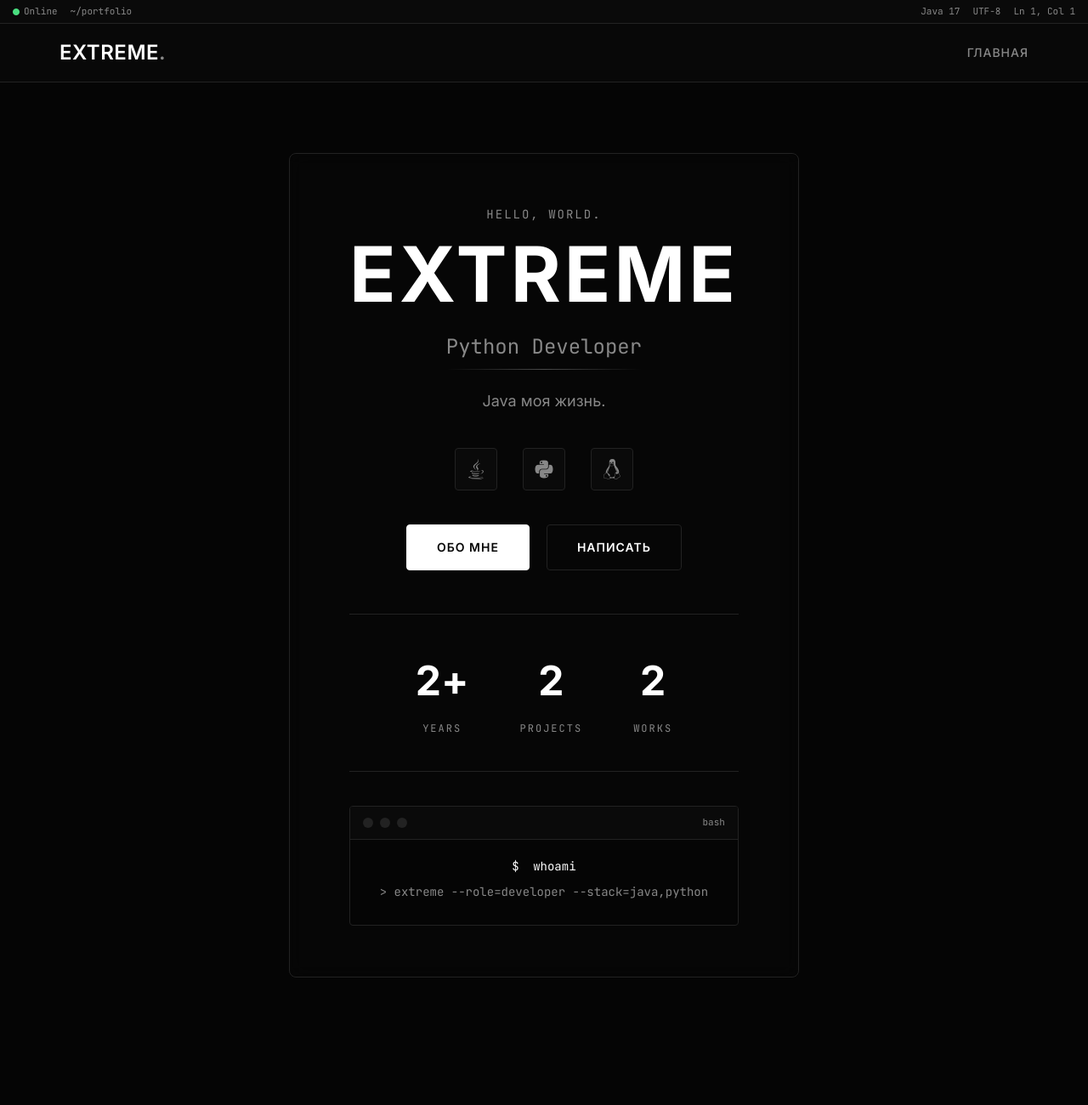
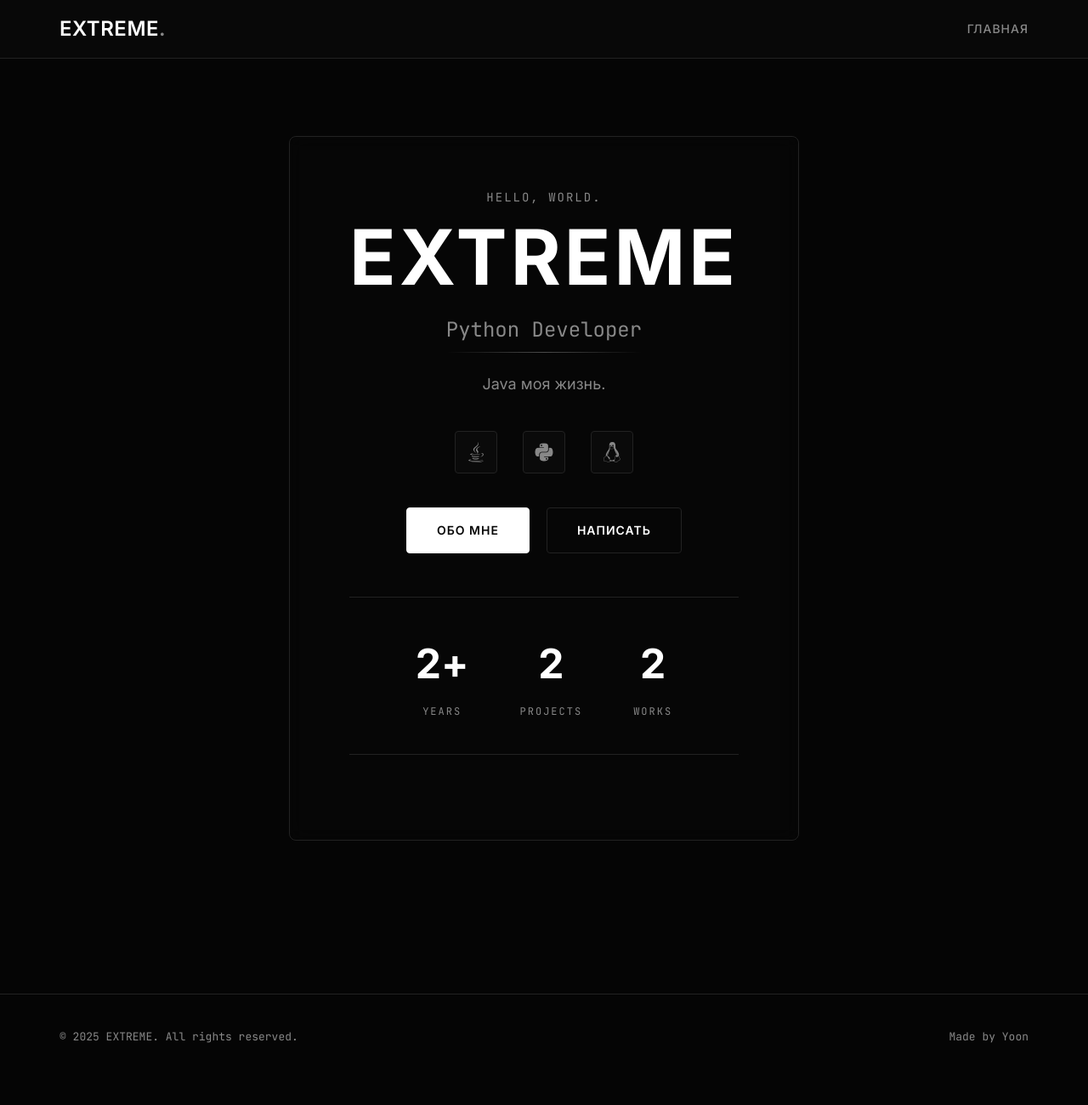
Before and after one commit to Frozen811/ext-site-bio, a website: page index.html in a window 1280 px wide. Shown: the top 1300 px of the page at 85% size. After the commit the page ends 1270 px from the top, so only its background shows below. Drawn offline with Linux system fonts and the light colour scheme.

Commit message:
Добавлены секции с именами пользователей и правилами общения на странице "О себе", удалены статус-бар и терминал из главной страницы, обновлены стили для новых секций и удалены неиспользуемые стили.

```diff
--- a/css/style.css
+++ b/css/style.css
@@ -63,36 +63,6 @@ ul { list-style: none; }
     display: none;
 }
 
-/* --- СТАТУС-БАР IDE --- */
-.status-bar {
-    position: fixed;
-    top: 0;
-    left: 0;
-    width: 100%;
-    height: 28px;
-    background: var(--bg-secondary);
-    border-bottom: 1px solid var(--border-color);
-    display: flex;
-    justify-content: space-between;
-    align-items: center;
-    padding: 0 15px;
-    font-family: var(--font-mono);
-    font-size: 11px;
-    color: var(--text-secondary);
-    z-index: 1000;
-}
-.status-left,
-.status-right {
-    display: flex;
-    gap: 15px;
-    align-items: center;
-}
-.status-item {
-    display: flex;
-    align-items: center;
-    gap: 5px;
-}
-
 /* --- ДЕКОРАТИВНАЯ СЕТКА --- */
 .grid-overlay {
     position: fixed;
@@ -118,7 +88,7 @@ ul { list-style: none; }
 /* --- HEADER --- */
 header {
     position: fixed;
-    top: 28px; /* Отступ под статус-бар */
+    top: 0;
     left: 0;
     width: 100%;
     z-index: 100;
@@ -172,7 +142,7 @@ nav a:hover::after { width: 100%; }
 
 /* --- HERO SECTION --- */
 .hero-section {
-    padding: 180px 0 100px; /* Увеличен отступ под статус-бар */
+    padding: 160px 0 100px;
     min-height: 80vh;
     display: flex;
     align-items: center;
@@ -500,6 +470,55 @@ section { padding: 80px 0; }
 }
 .tag.copied::after { opacity: 1; top: -25px; }
 
+/* --- USERNAMES SECTION --- */
+.usernames-section {
+    margin-top: 30px;
+    padding-top: 30px;
+    border-top: 1px solid var(--border-color);
+}
+.warning-text {
+    font-size: 12px;
+    color: var(--text-secondary);
+    font-family: var(--font-mono);
+    margin-top: 10px;
+    font-style: italic;
+}
+
+/* --- RULES SECTION --- */
+.rules-section {
+    margin-top: 30px;
+    padding-top: 30px;
+    border-top: 1px solid var(--border-color);
+}
+.rules-list {
+    display: flex;
+    flex-direction: column;
+    gap: 12px;
+    margin-top: 15px;
+}
+.rule-item {
+    display: flex;
+    align-items: flex-start;
+    gap: 12px;
+    font-size: 14px;
+    color: var(--text-secondary);
+    font-family: var(--font-body);
+    padding: 10px;
+    background: var(--bg-main);
+    border: 1px solid var(--border-color);
+    border-radius: 4px;
+    transition: border-color 0.3s ease;
+}
+.rule-item:hover {
+    border-color: var(--text-primary);
+}
+.rule-icon {
+    font-size: 16px;
+    color: var(--text-primary);
+    flex-shrink: 0;
+    font-weight: 700;
+}
+
 .status-box {
     background: var(--bg-main);
     padding: 15px;
@@ -510,6 +529,7 @@ section { padding: 80px 0; }
     font-size: 14px;
     color: var(--text-secondary);
     border: 1px solid var(--border-color);
+    margin-top: 30px;
 }
 .status-box i {
     color: var(--text-primary);
@@ -618,54 +638,6 @@ section { padding: 80px 0; }
     font-family: var(--font-mono);
 }
 
-/* --- ТЕРМИНАЛ БЛОК --- */
-.terminal-block {
-    max-width: 600px;
-    margin: 40px auto 0;
-    border: 1px solid var(--border-color);
-    border-radius: 4px;
-    background: var(--bg-main);
-    overflow: hidden;
-}
-.terminal-header {
-    background: var(--bg-secondary);
-    padding: 10px 15px;
-    display: flex;
-    align-items: center;
-    gap: 8px;
-    border-bottom: 1px solid var(--border-color);
-}
-.terminal-dot {
-    width: 12px;
-    height: 12px;
-    border-radius: 50%;
-    background: var(--border-color);
-}
-.terminal-title {
-    font-family: var(--font-mono);
-    font-size: 11px;
-    color: var(--text-secondary);
-    margin-left: auto;
-}
-.terminal-body {
-    padding: 20px;
-    font-family: var(--font-mono);
-    font-size: 14px;
-}
-.terminal-line {
-    margin-bottom: 8px;
-}
-.terminal-prompt {
-    color: var(--text-primary);
-    margin-right: 8px;
-}
-.terminal-command {
-    color: var(--text-primary);
-}
-.terminal-output {
-    color: var(--text-secondary);
-}
-
 footer {
     padding: 40px 0;
     border-top: 1px solid var(--border-color);
@@ -728,16 +700,13 @@ footer {
     nav ul { flex-direction: column; align-items: center; gap: 30px; }
     nav a { font-size: 20px; }
 
-    .status-bar { font-size: 9px; padding: 0 10px; }
-    .status-left, .status-right { gap: 8px; }
     .hero-frame { padding: 30px 20px; }
-    .hero-section { text-align: center; padding-top: 140px; }
+    .hero-section { text-align: center; padding-top: 120px; }
     .main-title { font-size: 48px; }
     .stats-grid { gap: 30px; flex-wrap: wrap; }
     .stat-number { font-size: 36px; }
     .tech-icons { gap: 20px; }
     .tech-icon { width: 40px; height: 40px; font-size: 20px; }
-    .terminal-block { margin: 30px 20px; }
     .footer-content { flex-direction: column; gap: 15px; }
     .contact-card { width: 100%; }
 
--- a/index.html
+++ b/index.html
@@ -41,19 +41,6 @@
 
 <canvas id="matrixCanvas"></canvas>
 <div class="noise-bg"></div>
-
-<!-- Статус-бар IDE/Терминал -->
-<div class="status-bar">
-  <div class="status-left">
-    <span class="status-item"><i class="fas fa-circle" style="font-size: 8px; color: #4ade80;"></i> Online</span>
-    <span class="status-item">~/portfolio</span>
-  </div>
-  <div class="status-right">
-    <span class="status-item">Java 17</span>
-    <span class="status-item">UTF-8</span>
-    <span class="status-item">Ln 1, Col 1</span>
-  </div>
-</div>
 
 <!-- Декоративная сетка на фоне -->
 <div class="grid-overlay"></div>
@@ -128,25 +115,6 @@
             <div class="stat-label">Works</div>
           </div>
         </div>
-
-        <!-- Терминал-блок -->
-        <div class="terminal-block reveal delay-4">
-          <div class="terminal-header">
-            <span class="terminal-dot"></span>
-            <span class="terminal-dot"></span>
-            <span class="terminal-dot"></span>
-            <span class="terminal-title">bash</span>
-          </div>
-          <div class="terminal-body">
-            <div class="terminal-line">
-              <span class="terminal-prompt">$</span>
-              <span class="terminal-command">whoami</span>
-            </div>
-            <div class="terminal-line">
-              <span class="terminal-output">> extreme --role=developer --stack=java,python</span>
-            </div>
-          </div>
-        </div>
       </div>
       <div class="hero-visual"></div>
     </div>
```
Also changed, not shown: about.html (+35 -0 lines).
